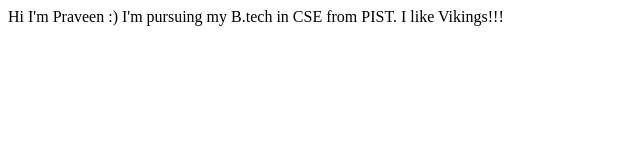
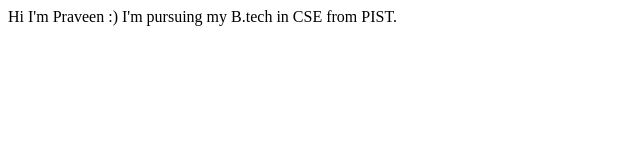
Before and after one commit to kwello/student-online-platform, a plain HTML site: page index.htm in a window 1280 px wide. Shown: the whole page, without its empty margins (0-640 px from the left). Drawn offline with Linux system fonts and the light colour scheme.

Commit message:
update : removed movie

```diff
--- a/index.htm
+++ b/index.htm
@@ -10,6 +10,5 @@
     Hi I'm Praveen :)
     I'm pursuing my B.tech in CSE from PIST.
 
-    I like Vikings!!!
 </body>
 </html>
```
